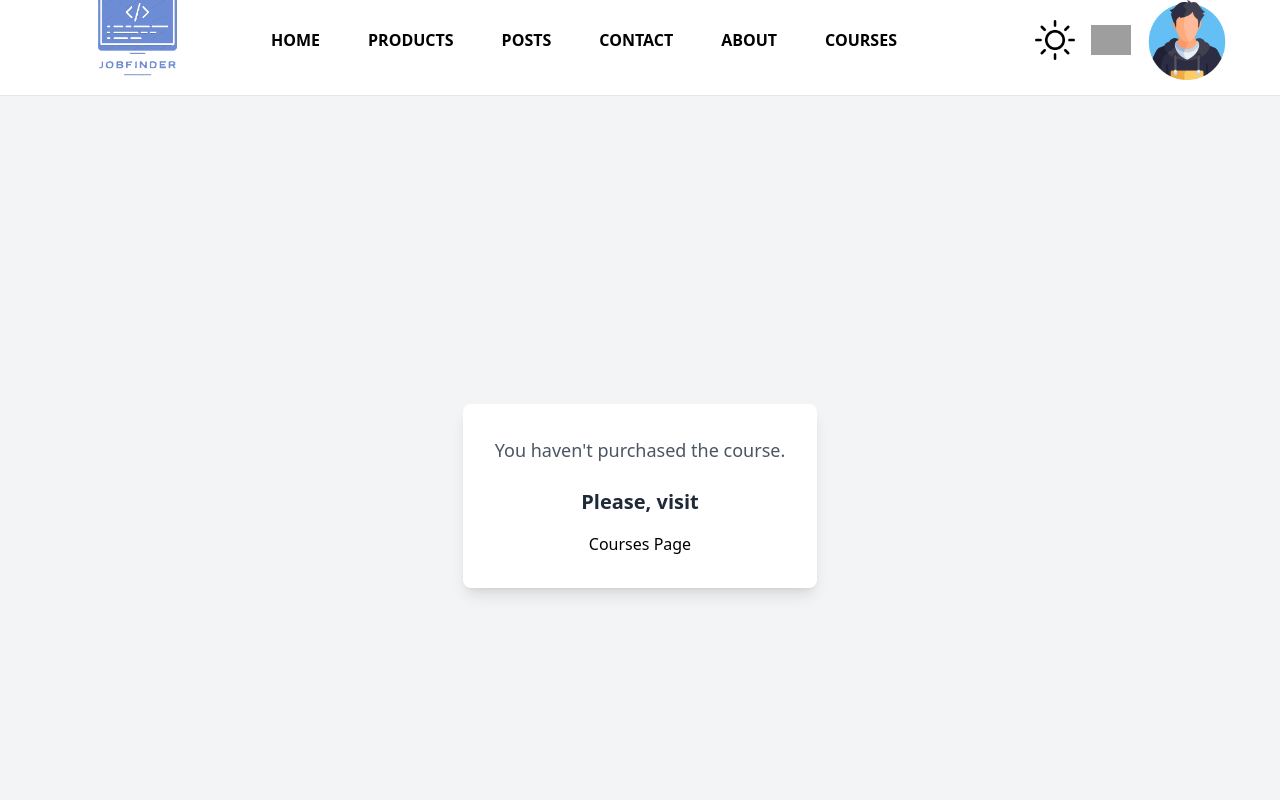
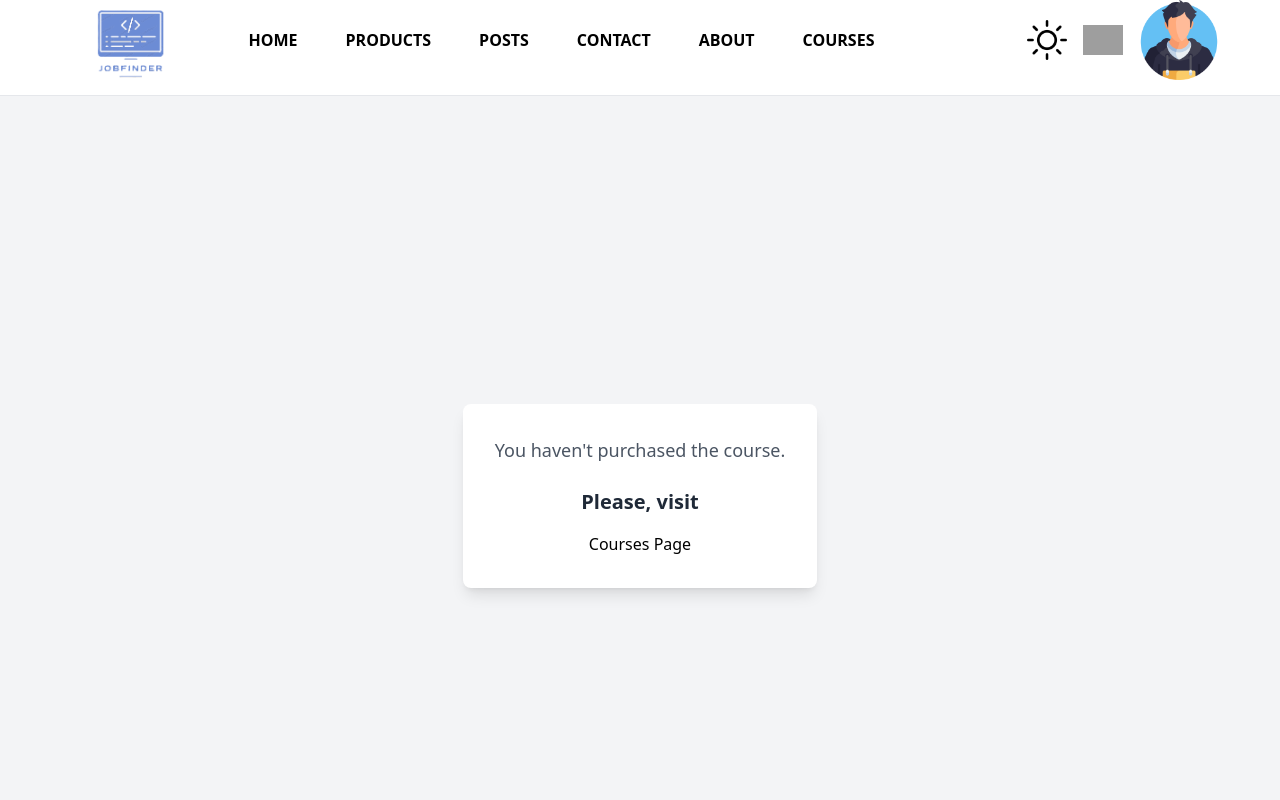
Before and after one commit to lukaabramishvili/tbc-project, a Next.js app: page /yourCourses in a window 1280 px wide. Shown: the top 800 px of the page. Built offline with nearby package versions, Linux system fonts and the light colour scheme; no server answers; the database is empty; grey boxes are pictures that could not be loaded.

Commit message:
fix(style): header

```diff
--- a/src/app/components/Header/Header.tsx
+++ b/src/app/components/Header/Header.tsx
@@ -26,8 +26,8 @@ export default function Header() {
     <header className="bg-white dark:bg-[#2c2758] max-w-full h-24 flex items-center justify-around transition-colors duration-300 border-b-[1px] pb-4">
       <div className="logoAndNavbar flex items-center gap-4">
       <Link href="/">
-        <h1 className="text-5xl uppercase cursor-pointer text-black dark:text-white">
-          <Image src={Logo} alt="logo" width={170} height={170} />
+        <h1 className="text-5xl uppercase cursor-pointer text-black dark:text-white pt-4">
+          <Image src={Logo} alt="logo" width={140} height={100} />
         </h1>
       </Link>
       <Navbar />
```
